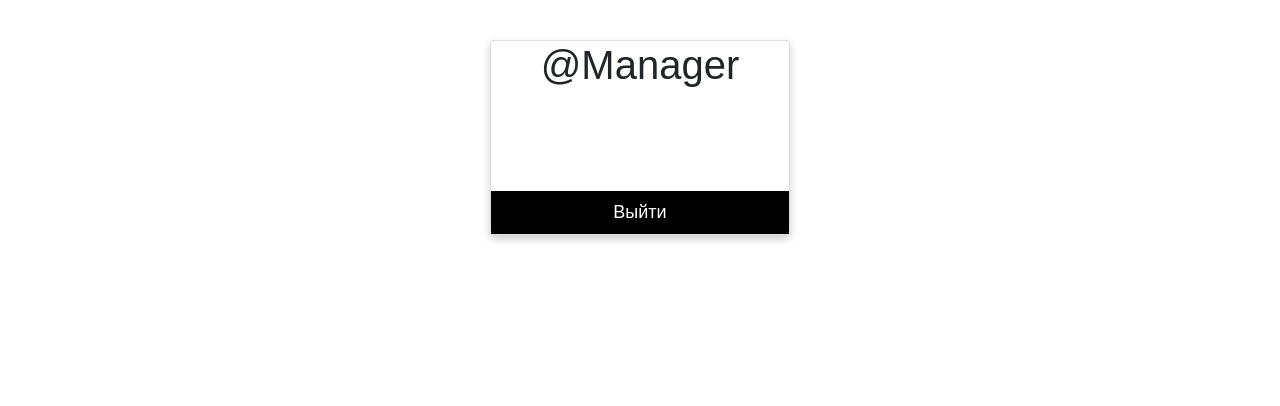
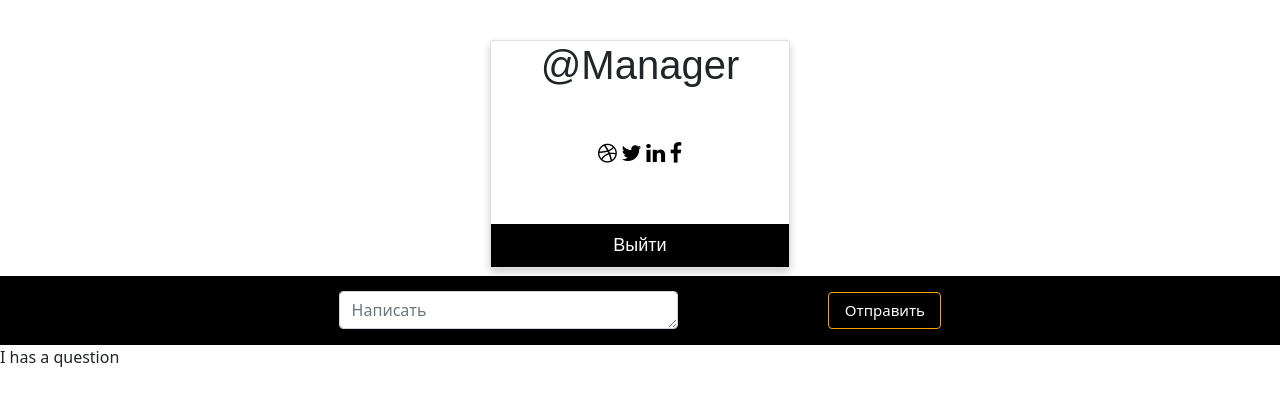
Before and after one commit to azatnt/SmallTasks, a Django app: page /profile/ in a window 1280 px wide. Shown: the part 56-462 px from the top of the page. Run offline with Django 3.2, Linux system fonts and the light colour scheme; a user stored in the database is signed in; data comes from the database, SQL or seed files in the repository; both versions use the stored data as it was after the commit; some libraries are stand-ins or nearby versions.

Commit message:
Created sending message to manager with AJAX request

```diff
--- a/Small_Azat_Tasks/User/templates/user/profile.html
+++ b/Small_Azat_Tasks/User/templates/user/profile.html
@@ -104,4 +45,27 @@
 </div>
 
 
+    <div class="main-comment-section">
+          {% include 'user/requests.html' %}
+          </div>
+
+{#        <div class="container-fluid mt-2">#}
+{#          <div class="form-group row">#}
+{#            <form method="post" class="com-form">#}
+{#              {% csrf_token %}#}
+{#                <div class="com-form">#}
+{#                  <div class="com-form-text">#}
+{#                    {{ comment_form.as_p }}#}
+{#                  </div>#}
+{#                  <div class="com-form-input">#}
+{#                      <input id="message" type="submit" value="Отправить" class="btn btn-default">#}
+{#                  </div>#}
+{##}
+{#                </div>#}
+{#            </form>#}
+{#          </div>#}
+{#        </div>#}
+
+
+
 {% endblock %}
--- /dev/null
+++ b/Small_Azat_Tasks/User/templates/user/requests.html
@@ -0,0 +1,22 @@
+
+<div class="container-fluid mt-2">
+  <div class="form-group row">
+    <form method="post" class="com-form">
+      {% csrf_token %}
+        <div class="com-form">
+          <div class="com-form-text">
+            {{ comment_form.as_p }}
+          </div>
+          <div class="com-form-input">
+              <input type="submit" value="Отправить" class="btn btn-default">
+          </div>
+
+        </div>
+    </form>
+  </div>
+</div>
+
+
+{% for comment in comments %}
+    {{ comment.content }}
+{% endfor %}
--- a/Small_Azat_Tasks/User/views.py
+++ b/Small_Azat_Tasks/User/views.py
@@ -1,7 +1,12 @@
-from django.shortcuts import render, redirect
-from .forms import *
+from django.shortcuts import render, redirect, HttpResponseRedirect
 from django.contrib import messages
 from .models import *
+from django.http import JsonResponse
+from django.template.loader import render_to_string
+from .forms import *
+from django.urls import reverse
+from Requests.models import *
+from Requests.forms import *
 
 
 def register(request):
@@ -19,27 +24,30 @@ def register(request):
 
 def profiles(request):
     profile = Profile.objects.get_or_create(user=request.user)
-    # if request.method == 'POST':
-        # print("GONNA")
-        # u_form = UserUpdateForm(request.POST, instance=request.user)
-        # p_form = ProfileUpdateForm(request.POST, request.FILES, instance=request.user.profile)
-        # print(p_form)
-        # if p_form.is_valid():
-        #     print("gonna save")
-        #     # u_form.save()
-        #     p_form.save()
-        #
-        #     print(p_form)
-        # return redirect('obrazovanie_url')
+    requests = Requests.objects.all().order_by('-id')
 
-    # else:
-        # u_form = UserUpdateForm(instance=request.user)
-        # p_form = ProfileUpdateForm(instance=request.user.profile)
-        # print("didn't work")
-    # return redirect('obrazovanie_url')
+    if request.method == 'POST':
+        request_form = RequestForm(request.POST or None)
+        if request_form.is_valid():
+            content = request.POST.get('content')
+            # reply_id = request.POST.get('comment_id')
+            comment_qs = None
+            # if reply_id:
+            #     comment_qs = Comment.objects.get(id=reply_id)
+            comment = Requests.objects.create(user=request.user, content=content, )
+            comment.save()
+            return HttpResponseRedirect(reverse('profile_url'))
+
+    else:
+        request_form = RequestForm()
 
     context = {
-        # 'u_form': u_form,
-        # 'p_form': p_form
+        'comments': requests,
+        'comment_form': request_form,
     }
+
+    if request.is_ajax():
+        html = render_to_string('user/requests.html', context, request=request)
+        return JsonResponse({'form':html})
+
     return render(request, 'user/profile.html', context)
--- a/Small_Azat_Tasks/static/css/main.css
+++ b/Small_Azat_Tasks/static/css/main.css
@@ -470,3 +470,44 @@ iframe {
 .size2 {
   width: calc(100% - 43px);
 }
+
+
+.com-form{
+   /*border: 1px solid blue;*/
+  width: 60%;
+  display: flex;
+  justify-content: space-around;
+
+  background-color: black;
+  align-items: center;
+
+}
+.com-form-input {
+   /*border: 1px solid red;*/
+  width: 15%;
+  text-align: center;
+  color: white;
+  height: 100%;
+  outline: 0;
+
+}
+.com-form-input input{
+  border: 1px solid orange;
+  width: 100%;
+  font-size: 15px;
+  height: 100%;
+  align-items: center;
+  text-align: center;
+  color: white;
+}
+
+.com-form-input input:hover{
+  color: orange;
+  /* border: 1px solid white; */
+  background-color: black;
+  outline: 0;
+}
+.com-form-text{
+  width: 45%;
+  margin-top: 2%;
+}
--- /dev/null
+++ b/Small_Azat_Tasks/static/js/ajax.js
@@ -0,0 +1,25 @@
+$(document).on('submit', '.com-form', function(event){
+			event.preventDefault();
+			console.log($(this).serialize());
+			$.ajax({
+				type: 'POST',
+				url: $(this).attr('action'),
+				data: $(this).serialize(),
+				dataType: 'json',
+				success: function(response) {
+					$('.main-comment-section').html(response['form']);
+					// $('.comment_form').fadeIn()
+					// document.getElementById("message").reset();
+
+
+					// $('textarea').val('');
+					// $('.reply-btn').click(function(event) {
+					// 	event.preventDefault;
+					// 	$(this).parent().parent().next('.replied-comments').fadeIn();
+					// });
+				},
+				error: function(rs, e) {
+					console.log(rs.responseText);
+				},
+			});
+		});
--- a/Small_Azat_Tasks/templates/base.html
+++ b/Small_Azat_Tasks/templates/base.html
@@ -7,8 +7,15 @@
   rel="stylesheet" href="https://cdnjs.cloudflare.com/ajax/libs/animate.css/4.0.0/animate.min.css"/>
   <script src="https://ajax.googleapis.com/ajax/libs/jquery/3.5.1/jquery.min.js"></script>
       <link rel="stylesheet" href="{% static 'css/main.css' %}">
+      		<script src="https://code.jquery.com/jquery-3.5.1.js" integrity="sha256-QWo7LDvxbWT2tbbQ97B53yJnYU3WhH/C8ycbRAkjPDc=" crossorigin="anonymous"></script>
+
+      <link rel="stylesheet" href="https://cdnjs.cloudflare.com/ajax/libs/font-awesome/4.7.0/css/font-awesome.min.css">
+		<link rel="stylesheet" href="https://cdnjs.cloudflare.com/ajax/libs/animate.css/4.1.1/animate.min.css">
     <link href="https://cdn.jsdelivr.net/npm/bootstrap@5.0.0-beta1/dist/css/bootstrap.min.css" rel="stylesheet" integrity="sha384-giJF6kkoqNQ00vy+HMDP7azOuL0xtbfIcaT9wjKHr8RbDVddVHyTfAAsrekwKmP1" crossorigin="anonymous">
-    <title>
+    <script src="https://code.jquery.com/jquery-3.5.1.slim.min.js" integrity="sha384-DfXdz2htPH0lsSSs5nCTpuj/zy4C+OGpamoFVy38MVBnE+IbbVYUew+OrCXaRkfj" crossorigin="anonymous"></script>
+	     <script src="https://cdn.jsdelivr.net/npm/popper.js@1.16.1/dist/umd/popper.min.js" integrity="sha384-9/reFTGAW83EW2RDu2S0VKaIzap3H66lZH81PoYlFhbGU+6BZp6G7niu735Sk7lN" crossorigin="anonymous"></script>
+	     <script src="https://stackpath.bootstrapcdn.com/bootstrap/4.5.2/js/bootstrap.min.js" integrity="sha384-B4gt1jrGC7Jh4AgTPSdUtOBvfO8shuf57BaghqFfPlYxofvL8/KUEfYiJOMMV+rV" crossorigin="anonymous"></script>
+      <title>
         Small
     </title>
   </head>
@@ -40,8 +47,11 @@
 
     {% endblock %}
 
-    <script src="{% static 'ajax.js' %}"></script>
-	<script src="{% static 'jquery-3.5.1.min.js' %}"></script>
-
+    <script src="{% static 'js/ajax.js' %}"></script>
+	<script src="{% static 'js/jquery-3.5.1.min.js' %}"></script>
+    <script src="https://code.jquery.com/jquery-3.5.1.slim.min.js" integrity="sha384-DfXdz2htPH0lsSSs5nCTpuj/zy4C+OGpamoFVy38MVBnE+IbbVYUew+OrCXaRkfj" crossorigin="anonymous"></script>
+    <script src="https://cdn.jsdelivr.net/npm/bootstrap@4.5.3/dist/js/bootstrap.bundle.min.js" integrity="sha384-ho+j7jyWK8fNQe+A12Hb8AhRq26LrZ/JpcUGGOn+Y7RsweNrtN/tE3MoK7ZeZDyx" crossorigin="anonymous"></script>
+    <script src="https://cdn.jsdelivr.net/npm/bootstrap@5.0.0-beta1/dist/js/bootstrap.bundle.min.js" integrity="sha384-ygbV9kiqUc6oa4msXn9868pTtWMgiQaeYH7/t7LECLbyPA2x65Kgf80OJFdroafW" crossorigin="anonymous"></script>
+    <script src="https://ajax.googleapis.com/ajax/libs/jquery/3.5.1/jquery.min.js"></script>
   </body>
 </html>
```
Also changed, not shown: other parts of Small_Azat_Tasks/User/templates/user/profile.html (+0 -59 lines), Small_Azat_Tasks/Requests/templates/Requests/requests.html (deleted, +0 -20 lines), Small_Azat_Tasks/db.sqlite3, 3 other files.
